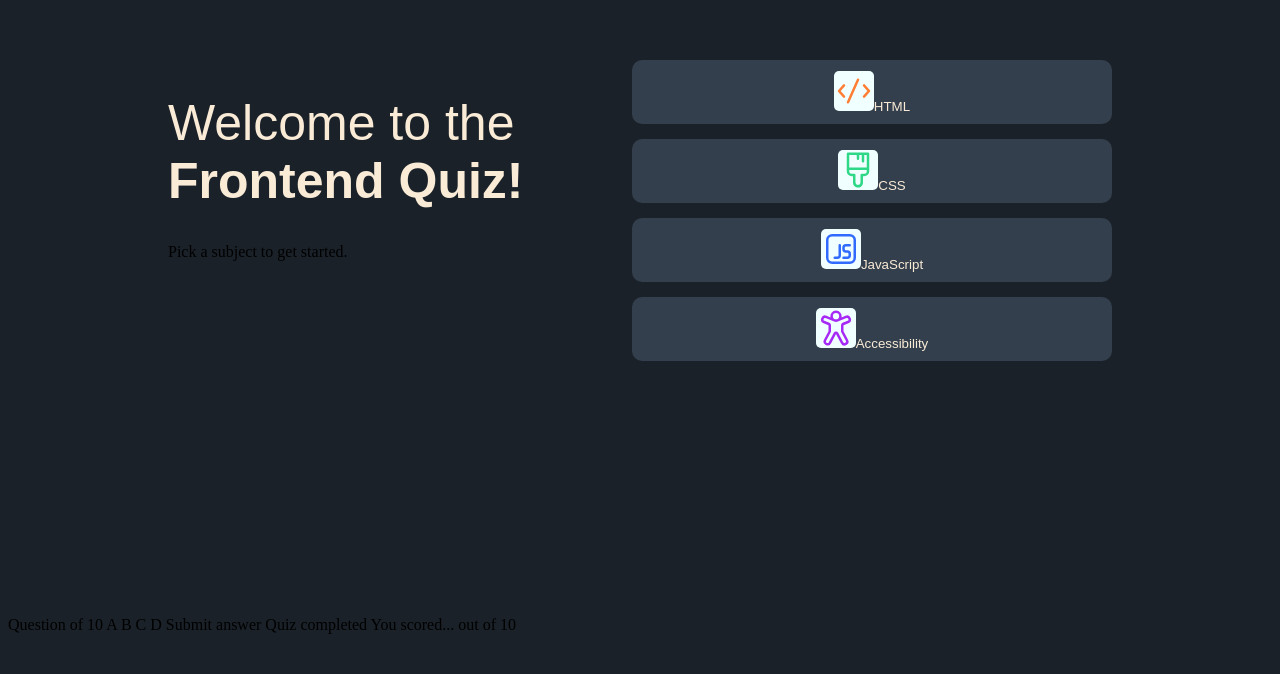
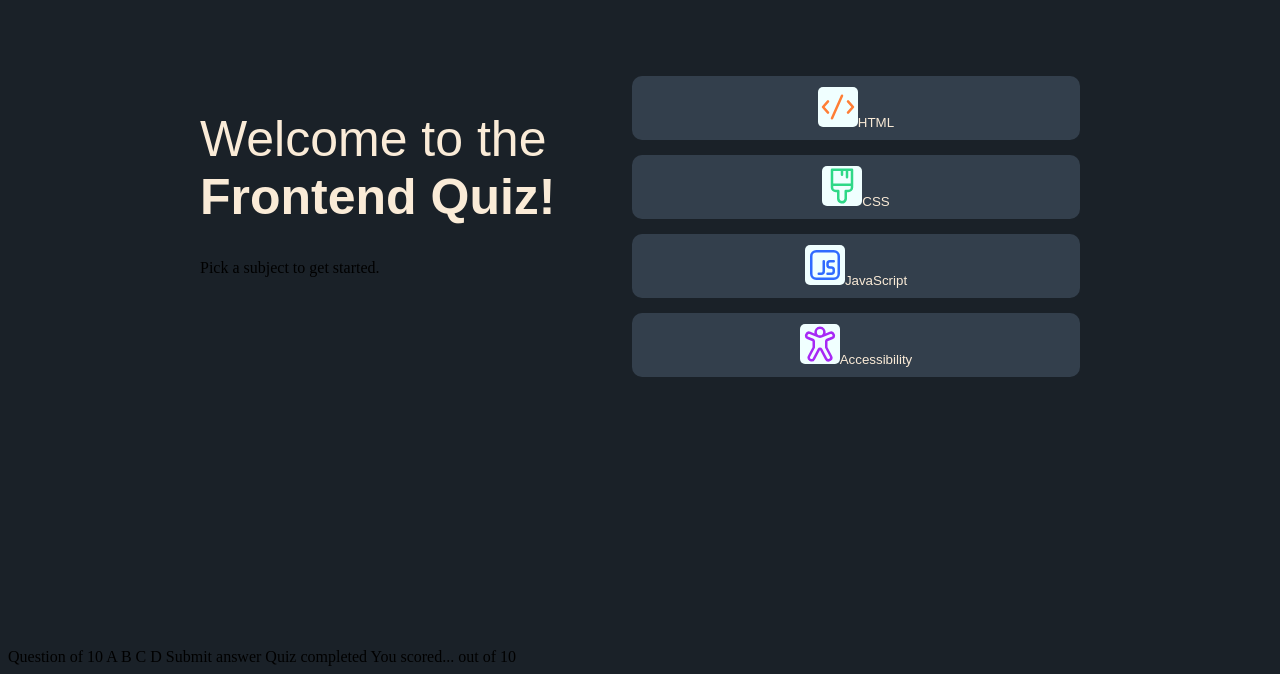
Before and after one commit to SvetlinGG/front-end-mentor, a plain HTML site: page frontend-quiz-app/starter-code/index.html in a window 1280 px wide. Shown: the part 180-854 px from the top of the page. Before the commit the page ends 822 px from the top, so only its background shows below. Drawn offline with Linux system fonts and the light colour scheme.

Commit message:
more style of buttons

```diff
--- a/frontend-quiz-app/starter-code/frontend-quiz.css
+++ b/frontend-quiz-app/starter-code/frontend-quiz.css
@@ -4,7 +4,7 @@ body{
 
 .container{
     display: flex;
-    margin: 15rem 10rem;
+    margin: 20vw 15vw;
 }
 
 .container-items{
@@ -28,7 +28,7 @@ span{
 }
 
 button {
-    width: 30rem;
+    width: 35vw;
     height: 4rem;
     margin-bottom: 15px;
     background-color: rgb(51, 63, 76);
```
